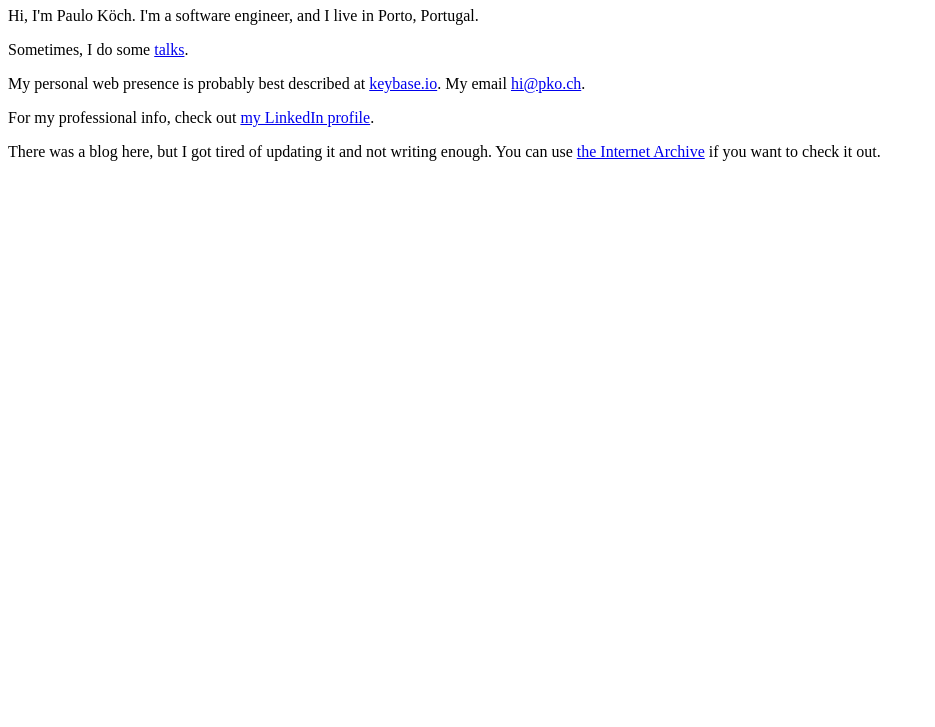
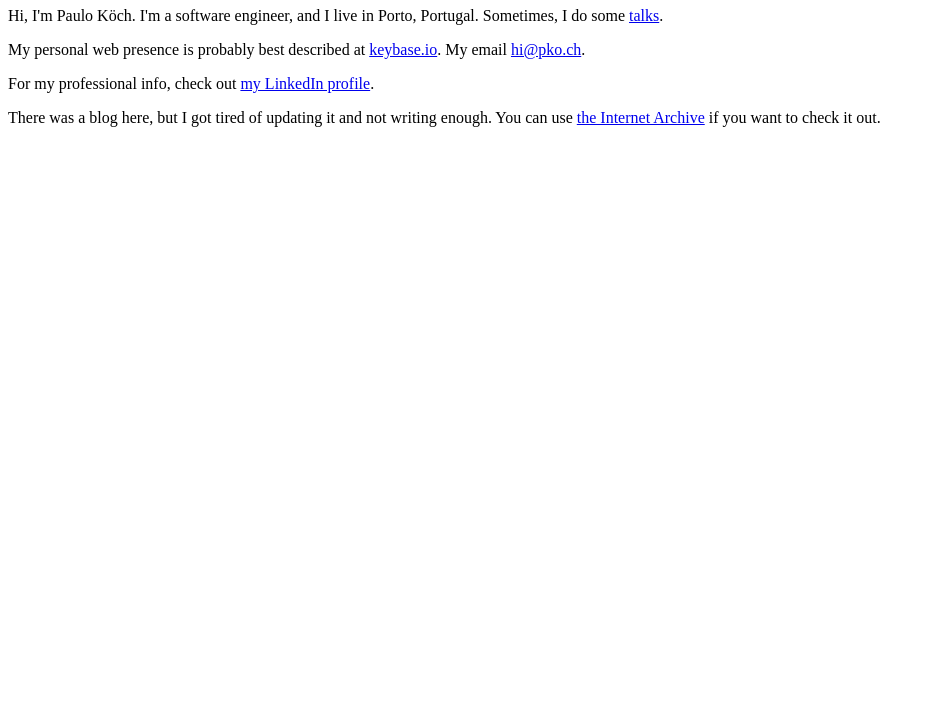
Before and after one commit to pkoch/pko.ch, a website: page index.html in a window 1280 px wide. Shown: the part 73-800 px from the top of the page, without its empty margins (0-935 px from the left). Drawn offline with Linux system fonts and the light colour scheme.

Commit message:
Muck around with / a bit

```diff
--- a/index.html
+++ b/index.html
@@ -1,20 +1,19 @@
-<!DOCTYPE html>
-<html>
-<header>
+<!DOCTYPE html><html><header>
   <title>pko.ch</title>
   <meta charset="utf-8">
-</header>
-<body>
+</header><body>
 
 <h1>pko.ch</h1>
 
-<p>Hi, I'm Paulo Köch. I'm a software engineer, and I live in Porto, Portugal.</p>
-<p>Sometimes, I do some <a href="./talks/">talks</a>.</p>
-<p> My personal web presence is probably best described at <a href="https://keybase.io/pkoch">keybase.io</a>. My email <a href="mailto:hi@pko.ch">hi@pko.ch</a>.</p>
+<p>
+  Hi, I'm Paulo Köch. I'm a software engineer, and I live in Porto, Portugal.
+  Sometimes, I do some <a href="./talks/">talks</a>.
+</p>
+
+<p>My personal web presence is probably best described at <a href="https://keybase.io/pkoch">keybase.io</a>. My email <a href="mailto:hi@pko.ch">hi@pko.ch</a>.</p>
 
 <p>For my professional info, check out <a href="https://www.linkedin.com/in/pkoch/">my LinkedIn profile</a>.</p>
 
 <p>There was a blog here, but I got tired of updating it and not writing enough. You can use <a href="http://web.archive.org/web/20160822134207/http://pko.ch/">the Internet Archive</a> if you want to check it out.</p>
 
-</body>
-</html>
+</body></html>
```
